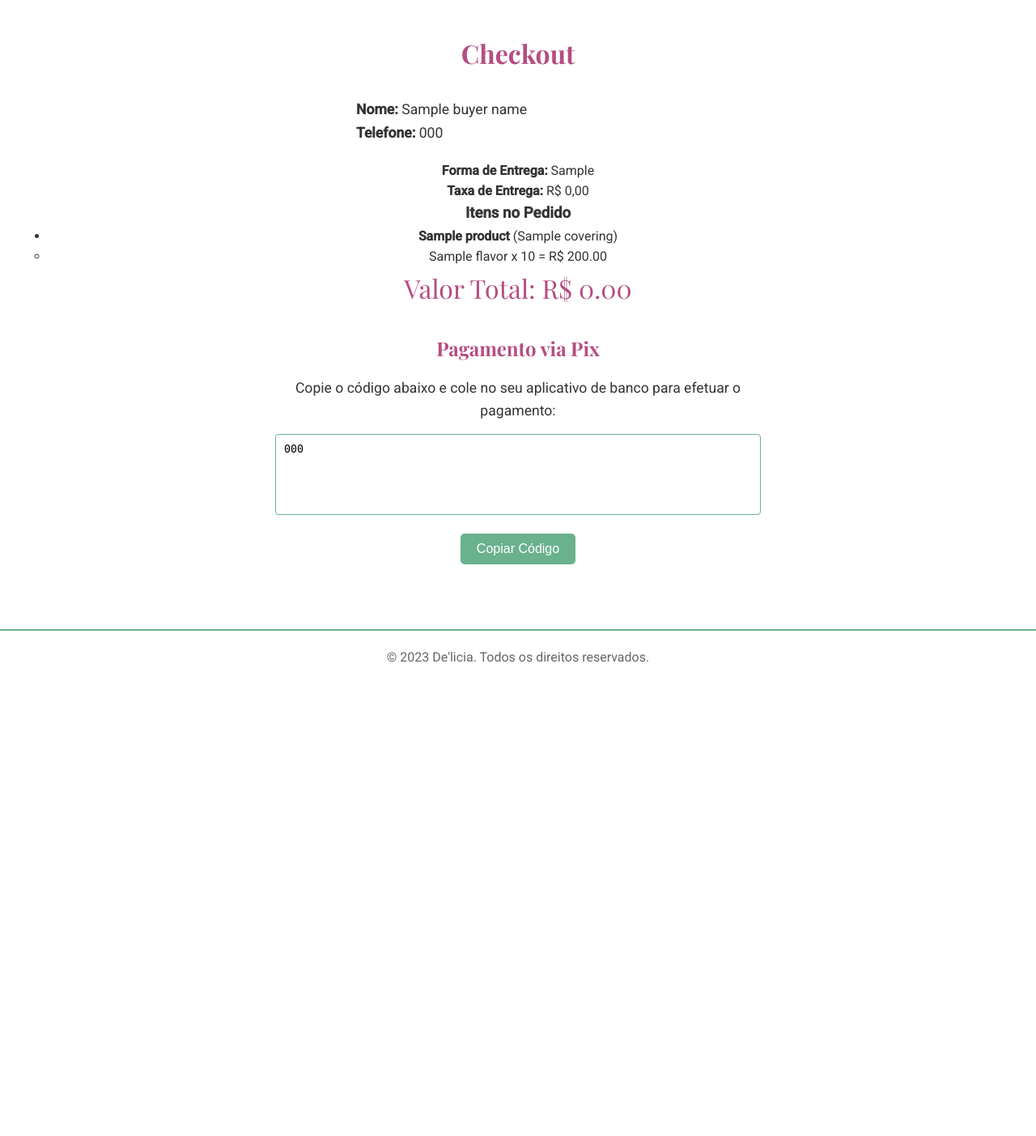
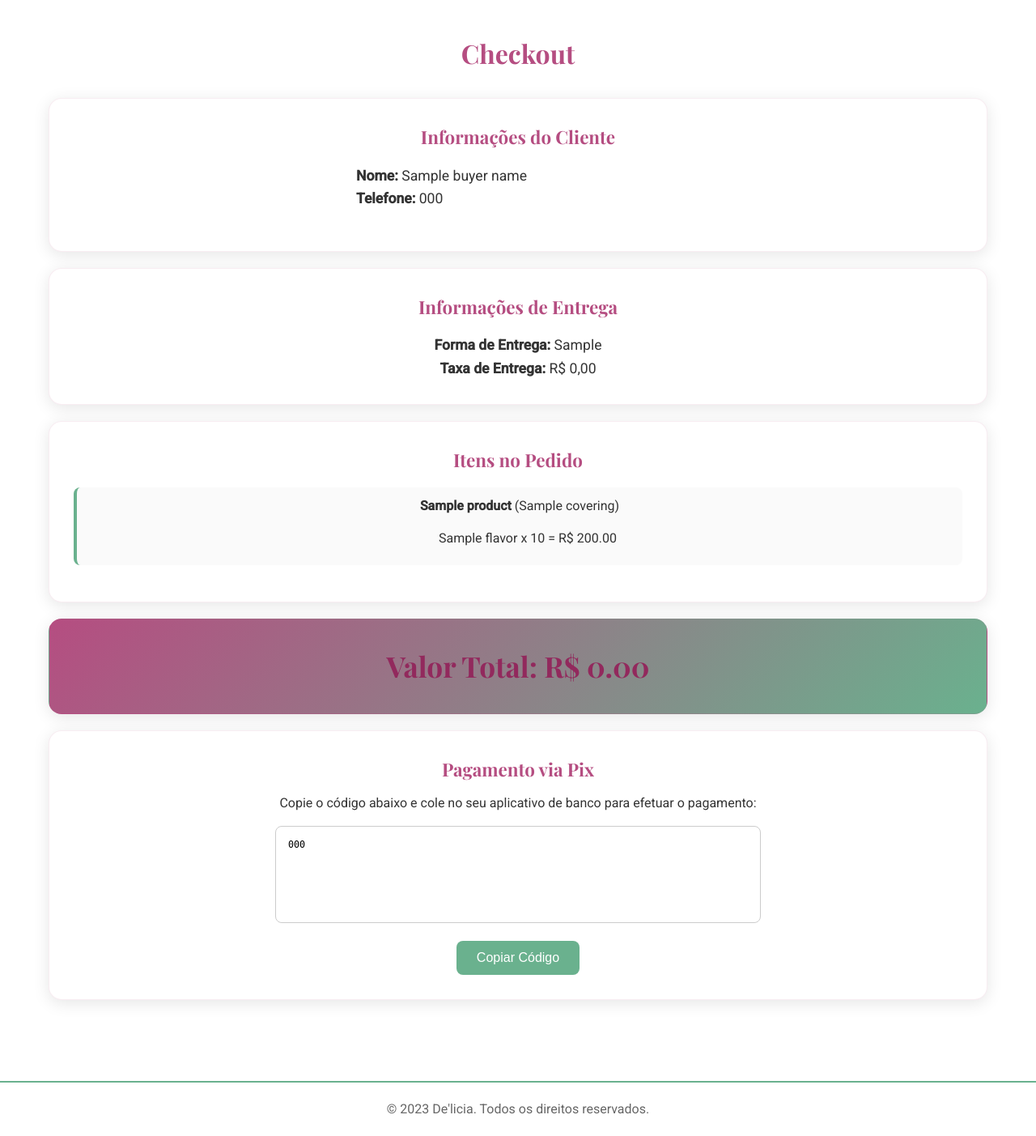
Before and after one commit to robsonp1407/pedidos_delicia, a Flask app: template templates/checkout.html in a window 1280 px wide. Shown: the part 241-1644 px from the top of the page at 81% size. Before the commit the page ends 1059 px from the top, so only its background shows below. Run offline with Flask 3, Linux system fonts and the light colour scheme; the template is opened without the code that fills it: most values are stand-ins (such as "Sample title", 1, 10 or a date in 2020).

Commit message:
Ajustes no layout

```diff
--- a/app.py
+++ b/app.py
@@ -10,7 +10,7 @@ contida em `models/` para manter a aplicação organizada seguindo o padrão MVC
 from flask import Flask, render_template, request
 
 from models.order import Order
-from models.product import PRODUCTS
+from models.product import load_products
 from models.telegram import notify_async
 
 
@@ -25,7 +25,7 @@ def index() -> str:
     disponíveis no formulário de pedido.
     """
 
-    return render_template('index.html', products=PRODUCTS)
+    return render_template('index.html', products=load_products())
 
 
 @app.route('/pagamento', methods=['POST'])
@@ -58,7 +58,7 @@ def pagamento() -> str:
 
     for entry in cart_items:
         product_id = entry.get('product_id')
-        product = PRODUCTS.get(product_id)
+        product = load_products().get(product_id)
         if not product:
             continue
 
--- a/models/__init__.py
+++ b/models/__init__.py
@@ -6,7 +6,7 @@ apenas o que precisa para compor a resposta HTTP.
 """
 
 from .order import FlavorSelection, Order, OrderItem
-from .product import Covering, Flavor, Product, PRODUCTS
+from .product import Covering, Flavor, Product, load_products
 from .telegram import notify_async
 
 __all__ = [
--- a/static/css/style.css
+++ b/static/css/style.css
@@ -52,7 +52,8 @@ body {
 
 .products-grid {
     display: grid;
-    grid-template-columns: repeat(auto-fill, minmax(300px, 1fr));
+    grid-template-columns: repeat(auto-fit, 300px);
+    justify-content: center;
     gap: 20px;
     align-items: start;
 }
@@ -224,14 +225,29 @@ body {
     text-align: center;
 }
 
+/* .total-display {
+    margin-bottom: 30px;
+    opacity: 0.7;
+} */
+
 .total-display {
-    margin-bottom: 30px;
+    width: fit-content;
+    /* Centraliza o bloco na página/modal */
+    margin: 20px auto;
+    padding: 15px;
+    /* Fundo branco com 70% de opacidade */
+    background-color: rgba(128, 128, 128, 0.2);
+    border: none; /* Remove a borda anterior */
+    border-radius: 10px;
+    text-align: center;
+    /* Opcional: um leve sombreamento para não "sumir" no fundo */
+    box-shadow: 0 2px 10px rgba(0, 0, 0, 0.05);
 }
 
 .total-text {
     font-family: 'Playfair Display', serif;
     font-size: 2em;
-    color: #B54D81; /* Rosa */
+    color: #92295d; /* Rosa */
 }
 
 .buyer-summary {
@@ -303,11 +319,12 @@ body {
 .review-modal {
     background: #fff;
     padding: 30px;
-    border-radius: 8px;
+    border-radius: 16px;
     max-width: 500px;
     width: 90%;
-    box-shadow: 0 4px 20px rgba(0,0,0,0.2);
+    box-shadow: 0 10px 40px rgba(0,0,0,0.3);
     text-align: left;
+    border: 1px solid rgba(181, 77, 129, 0.1);
 }
 
 .review-modal h2 {
@@ -482,12 +499,13 @@ body {
     width: 90%;
     margin: auto;
     background: #fff;
-    border-radius: 10px;
-    padding: 20px;
-    box-shadow: 0 6px 20px rgba(0,0,0,0.25);
+    border-radius: 16px;
+    padding: 30px;
+    box-shadow: 0 10px 40px rgba(0,0,0,0.3);
     position: relative;
     top: 0;
     opacity: 1;
+    border: 1px solid rgba(181, 77, 129, 0.1);
 }
 
 .modal-close {
@@ -498,6 +516,107 @@ body {
     background: transparent;
     font-size: 1.6rem;
     cursor: pointer;
+}
+
+/* Checkout Styles */
+.checkout-card {
+    background: #fff;
+    border-radius: 16px;
+    padding: 30px;
+    margin-bottom: 20px;
+    box-shadow: 0 4px 20px rgba(0,0,0,0.1);
+    border: 1px solid rgba(181, 77, 129, 0.1);
+}
+
+.checkout-card h3 {
+    font-family: 'Playfair Display', serif;
+    color: #B54D81;
+    margin-bottom: 15px;
+    font-size: 1.4em;
+}
+
+.checkout-card .buyer-summary,
+.checkout-card .delivery-summary {
+    font-size: 1.1em;
+    line-height: 1.6;
+}
+
+.checkout-card .order-items-summary ul {
+    list-style: none;
+    padding: 0;
+}
+
+.checkout-card .order-items-summary li {
+    margin-bottom: 15px;
+    padding: 10px;
+    background: #fafafa;
+    border-radius: 8px;
+    border-left: 4px solid #6AB18E;
+}
+
+.checkout-card .order-items-summary li ul {
+    margin-top: 10px;
+    padding-left: 20px;
+}
+
+.checkout-card .order-items-summary li ul li {
+    background: none;
+    border-left: none;
+    padding: 5px 0;
+    margin-bottom: 5px;
+}
+
+.total-card {
+    background: linear-gradient(135deg, #B54D81 0%, #6AB18E 100%);
+    color: #fff;
+    text-align: center;
+}
+
+.total-card .total-text {
+    font-size: 2.2em;
+    margin: 0;
+    font-weight: 700;
+}
+
+.checkout-card .pix-section {
+    text-align: center;
+}
+
+.checkout-card .pix-title {
+    color: #B54D81;
+    margin-bottom: 10px;
+}
+
+.checkout-card .pix-instruction {
+    margin-bottom: 15px;
+    font-size: 1em;
+}
+
+.checkout-card .pix-code {
+    width: 100%;
+    height: 120px;
+    padding: 15px;
+    border: 1px solid #ccc;
+    border-radius: 8px;
+    font-family: monospace;
+    resize: none;
+    margin-bottom: 15px;
+    font-size: 0.9em;
+}
+
+.checkout-card .copy-btn {
+    background: #6AB18E;
+    color: #fff;
+    border: none;
+    padding: 12px 25px;
+    border-radius: 8px;
+    font-size: 1em;
+    cursor: pointer;
+    transition: background 0.3s;
+}
+
+.checkout-card .copy-btn:hover {
+    background: #5A9B7A;
 }
 
 .flavor-row {
--- a/templates/checkout.html
+++ b/templates/checkout.html
@@ -18,14 +18,20 @@
     <main class="main-content">
         <section class="checkout">
             <h2 class="section-title">Checkout</h2>
+
             {% if buyer_name or buyer_phone %}
+            <div class="checkout-card">
+                <h3>Informações do Cliente</h3>
                 <div class="buyer-summary">
                     <p><strong>Nome:</strong> {{ buyer_name }}</p>
                     <p><strong>Telefone:</strong> {{ buyer_phone }}</p>
                 </div>
+            </div>
             {% endif %}
 
             {% if delivery_method %}
+            <div class="checkout-card">
+                <h3>Informações de Entrega</h3>
                 <div class="delivery-summary">
                     <p><strong>Forma de Entrega:</strong> {{ delivery_method }}</p>
                     {% if delivery_method == 'Entrega' %}
@@ -35,11 +41,13 @@
                         <p><strong>Taxa de Entrega:</strong> R$ 0,00</p>
                     {% endif %}
                 </div>
+            </div>
             {% endif %}
 
             {% if items %}
+            <div class="checkout-card">
+                <h3>Itens no Pedido</h3>
                 <div class="order-items-summary">
-                <h3>Itens no Pedido</h3>
                     <ul>
                         {% for item in items %}
                         <li>
@@ -53,16 +61,22 @@
                         {% endfor %}
                     </ul>
                 </div>
+            </div>
             {% endif %}
 
-            <div class="total-display">
+            <div class="checkout-card total-card">
+                <!--<div class="total-display"> -->
                     <p class="total-text">Valor Total: R$ {{ "%.2f"|format(subtotal) }}</p>
+                <!--</div> -->
             </div>
+
+            <div class="checkout-card">
                 <div class="pix-section">
                     <h3 class="pix-title">Pagamento via Pix</h3>
                     <p class="pix-instruction">Copie o código abaixo e cole no seu aplicativo de banco para efetuar o pagamento:</p>
                     <textarea class="pix-code" readonly>{{ pix_code }}</textarea>
                     <button class="copy-btn" onclick="navigator.clipboard.writeText('{{ pix_code }}')">Copiar Código</button>
+                </div>
             </div>
         </section>
     </main>
```
Also changed, not shown: models/product.py (+29 -43 lines), products.json (added, +58 -0 lines), static/img/brownie.png, static/img/doces.png (added), static/img/paodemel.png. Lines whose indentation alone changed are shown as unchanged.
